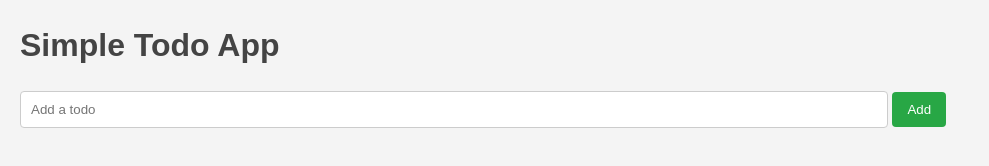
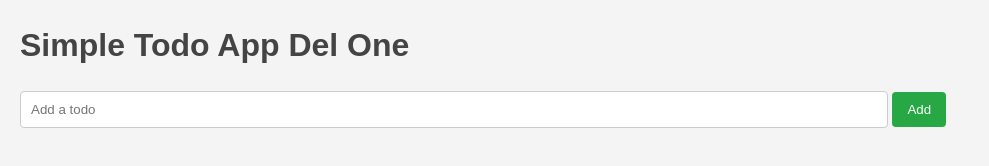
Before and after one commit to premthapa9/github_road, a plain HTML site: page index.html in a window 1280 px wide. Shown: the whole page, without its empty margins (0-989 px from the left). Drawn offline with Linux system fonts and the light colour scheme.

Commit message:
updated title to del

```diff
--- a/index.html
+++ b/index.html
@@ -8,7 +8,7 @@
     <title>First</title>
   </head>
   <body>
-    <h1>Simple Todo App</h1>
+    <h1>Simple Todo App Del One</h1>
     <form id="todo-form">
       <input type="text" id="todo-input" placeholder="Add a todo" />
       <button type="submit">Add</button>
```
